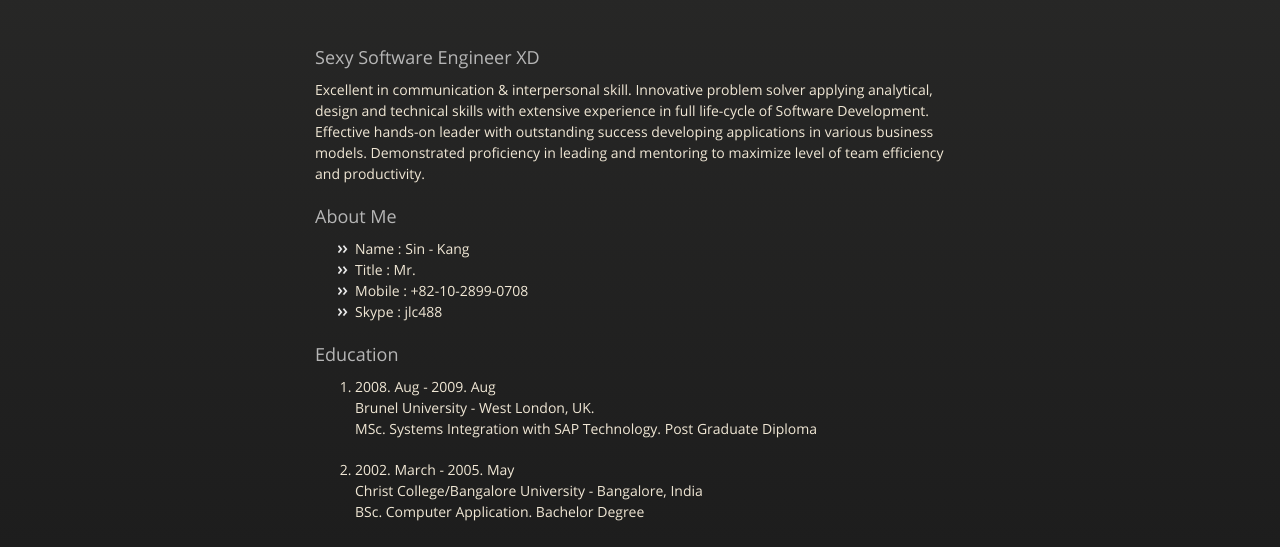
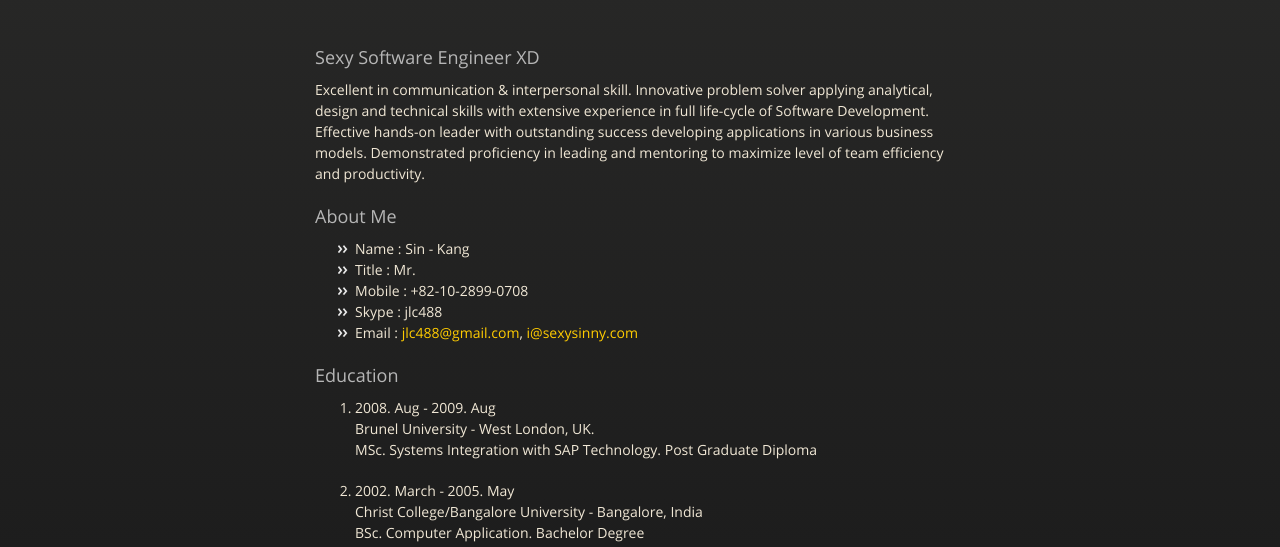
Before and after one commit to jlc488/jlc488.github.io, a plain HTML site: page index.html in a window 1280 px wide. Shown: the part 189-736 px from the top of the page. Drawn offline with nearby package versions, Linux system fonts and the light colour scheme.

Commit message:
added email address

```diff
--- a/index.html
+++ b/index.html
@@ -54,6 +54,7 @@ Demonstrated proficiency in leading and mentoring to maximize level of team effi
   <li class="fork">Title : Mr. </li>
   <li class="fork">Mobile : +82-10-2899-0708</li>
   <li class="fork">Skype : jlc488</li>
+  <li class="fork">Email : <a href="mailto:jlc488@gmail.com">jlc488@gmail.com</a>, <a href="mailto:i@sexysinny.com">i@sexysinny.com</a></li>
 </ul>
 
 <h3>
```
